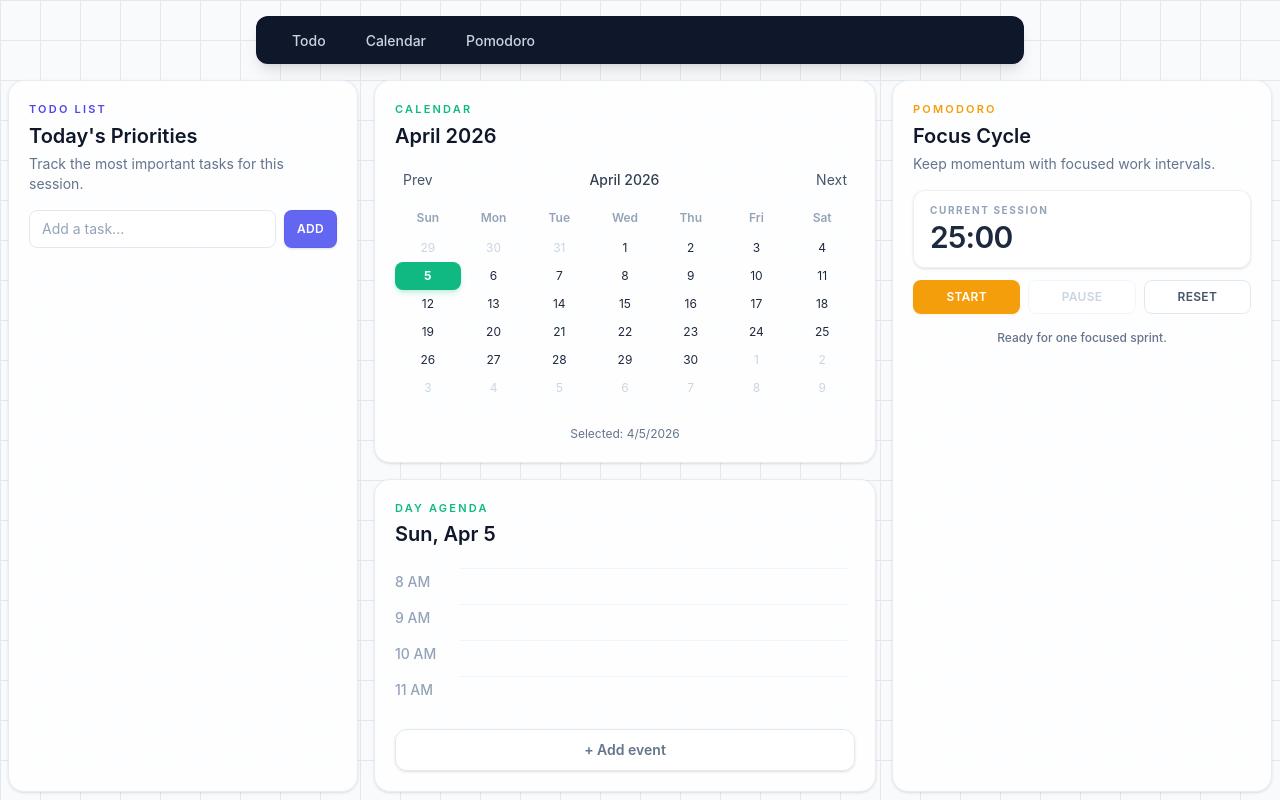
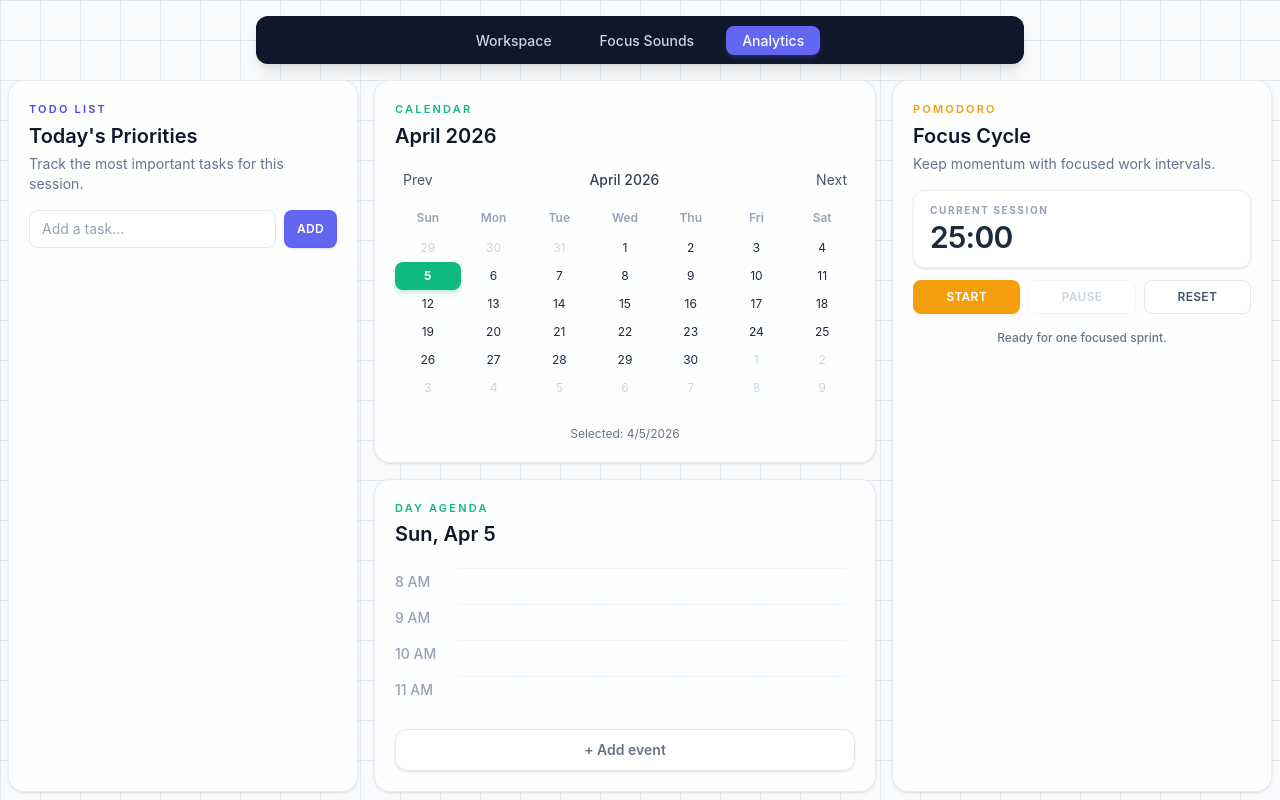
Before and after one commit to Mich1ko/FreshRoutine-v1, a React (Vite) app in the folder FreshRoutinev1/: page /analytics in a window 1280 px wide. Built offline with nearby package versions, Linux system fonts and the light colour scheme.

Commit message:
fix: centered content and renamed

```diff
--- a/FreshRoutinev1/src/components/Navbar.jsx
+++ b/FreshRoutinev1/src/components/Navbar.jsx
@@ -1,21 +1,22 @@
 import { NavLink } from "react-router-dom";
 
 const links = [
-  { name: "Todo", path: "/todo" },
-  { name: "Calendar", path: "/calendar" },
-  { name: "Pomodoro", path: "/pomodoro" },
+  { name: "Workspace", path: "/" },
+  { name: "Focus Sounds", path: "/focus" },
+  { name: "Analytics", path: "/analytics" },
 ];
 
 export default function Navbar() {
   return (
-    <nav className="mx-auto mt-2 w-[92%] max-w-3xl h-12 bg-slate-900 text-white px-6 py-2 rounded-xl flex items-center shadow-lg">
-      <ul className="flex gap-4 items-center">
+    <nav className="mx-auto mt-2 w-[92%] max-w-3xl h-12 bg-slate-900 text-white px-6 py-2 rounded-xl flex items-center justify-center shadow-lg">
+      <ul className="flex gap-4 items-center justify-center">
         {links.map((link) => (
           <li key={link.path}>
             <NavLink
               to={link.path}
+              end={link.path === "/"}
               className={({ isActive }) =>
-                `px-3 py-1.5 rounded-lg text-sm font-medium transition-all duration-200 ${
+                `px-4 py-1.5 rounded-lg text-sm font-medium transition-all duration-200 ${
                   isActive
                     ? "bg-indigo-500 text-white shadow-md shadow-indigo-500/20"
                     : "text-slate-300 hover:bg-slate-700 hover:text-white"
```
